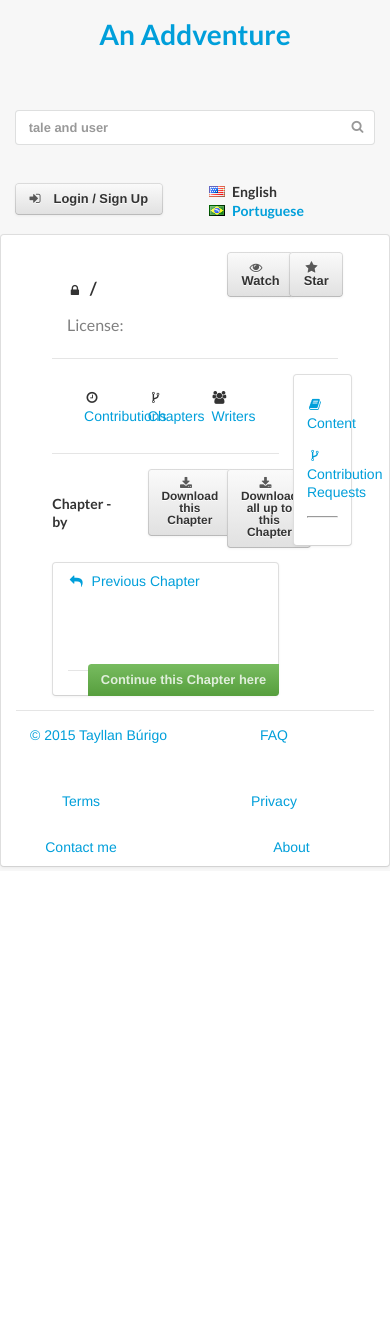
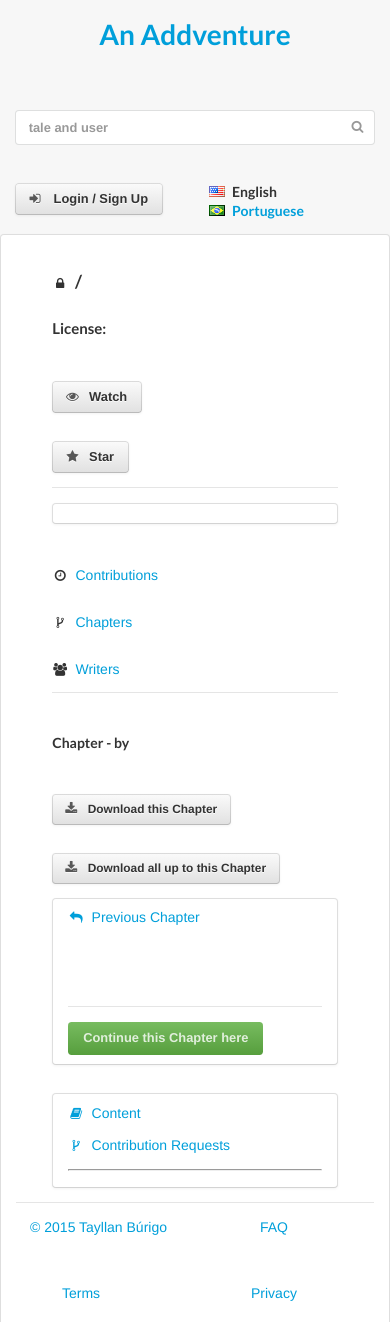
Before and after one commit to tayllan/anaddventure, a Flask app: template site/templates/tale.html in a window 390 px wide. Shown: the top 1322 px of the page. Before the commit the page ends 868 px from the top, so only its background shows below. Run offline with Flask 2, Linux system fonts and the light colour scheme; the template is opened without the code that fills it, so the values that code supplies are empty; some libraries are stand-ins or nearby versions.

Commit message:
Fixed more of the design for mobile

```diff
--- a/site/templates/fragment/tale_upper_bar.html
+++ b/site/templates/fragment/tale_upper_bar.html
@@ -1,6 +1,5 @@
-<div class="upper-bar ui header center aligned">
-	<div class="ui two column grid">
-		<div class="nine wide column">
+<div class="ui stackable three column grid">
+	<div class="ten wide column">
 		<h3>
 			{% if tale.category == 1 %}
 				<i class="book icon"></i>
@@ -21,11 +20,11 @@
 		</h3>
 	</div>
 
-		<div class="seven wide column">
-			<div class="ui two column grid">
+	<div class="column">
+		<div class="ui stackable two column grid">
 			<div class="column">
 				{% if this_user_is_following is sameas true %}
-						<form action="/unfollow/{{tale.id}}/" method="post" class="form-unfollow">
+					<form action="/unfollow/{{tale.id}}/" method="post" class="form-unfollow" style="display: inline">
 						<input type="hidden" name="_csrf_token" value="{{_csrf_token()}}">
 						<button type="submit" class="ui button">
 							<i class="unhide icon"></i>
@@ -33,7 +32,7 @@
 						</button>
 					</form>
 				{% else %}
-						<form action="/follow/{{tale.id}}/" method="post" class="form-follow">
+					<form action="/follow/{{tale.id}}/" method="post" class="form-follow" style="display: inline">
 						<input type="hidden" name="_csrf_token" value="{{_csrf_token()}}">
 						<button type="submit" class="ui button">
 							<i class="unhide icon"></i>
@@ -45,7 +44,7 @@
 
 			<div class="column">
 				{% if this_user_gave_star is sameas true %}
-						<form action="/unstar/{{tale.id}}/" method="post" class="form-unstar">
+					<form action="/unstar/{{tale.id}}/" method="post" class="form-unstar" style="display: inline">
 						<input type="hidden" name="_csrf_token" value="{{_csrf_token()}}">
 						<button type="submit" class="ui button">
 							<i class="star icon"></i>
@@ -53,7 +52,7 @@
 						</button>
 					</form>
 				{% else %}
-						<form action="/star/{{tale.id}}/" method="post" class="form-star">
+					<form action="/star/{{tale.id}}/" method="post" class="form-star" style="display: inline">
 						<input type="hidden" name="_csrf_token" value="{{_csrf_token()}}">
 						<button type="submit" class="ui button">
 							<i class="star icon"></i>
@@ -65,4 +64,3 @@
 		</div>
 	</div>
 </div>
-</div>
--- a/site/templates/tale.html
+++ b/site/templates/tale.html
@@ -11,11 +11,11 @@
 <div class="ui divider"></div>
 
 <div class="main">
-	<div class="ui two column grid">
+	<div class="ui stackable two column grid">
 		<div class="thirteen wide column justified">
-			<p>{{tale.description}}</p>
+			<p class="ui segment">{{tale.description}}</p>
 
-			<div class="options-bar ui four column grid">
+			<div class="options-bar ui stackable four column grid">
 				<div class="two wide column"></div>
 
 				<p class="column">
@@ -31,6 +31,7 @@
 						{{_('CHAPTERS')}}
 					</a>
 				</p>
+
 				<p class="column">
 					<i class="users icon"></i>
 					<a href="/contributors/{{tale.id}}">
@@ -43,7 +44,7 @@
 
 			<div class="chapter">
 				{% if tale.chapter is not none %}
-				<div class="ui two column grid">
+					<div class="ui stackable two column grid">
 						<div class="six wide column">
 							<h5>
 								{{_('CHAPTER')}} {{tale.chapter.number}}
@@ -56,7 +57,7 @@
 						</div>
 
 						<div class="ten wide column">
-						<div class="ui two column grid">
+							<div class="ui stackable two column grid">
 								<div class="column">
 									<form action="/download_chapter/{{tale.chapter.id}}/" method="post">
 										<input type="hidden" name="_csrf_token" value="{{_csrf_token()}}">
@@ -104,13 +105,13 @@
 									<a href="/tale/{{tale.id}}/{{next_chapter.id}}"><i class="arrow circle outline right icon"></i>{{next_chapter.title}}</a>
 								</p>
 							{% endfor %}
-					</div>
 
-					<p class="ui green bottom right attached label">
+							<p class="ui green label">
 								<a href="/contribute/{{tale.id}}/{{tale.chapter.id}}">
 									{{_('CONTINUE_CHAPTER')}}
 								</a>
 							</p>
+						</div>
 					</div>
 				{% else %}
 					{% if user_logged_id == creator.id %}
@@ -129,8 +130,10 @@
 			</div>
 		</div>
 
-		<div class="three wide column ui segment">
+		<div class="three wide column">
+			<div class="ui segment">
 				{% include "fragment/tale_right_bar.html" %}
+			</div>
 		</div>
 	</div>
 </div>
```
Also changed, not shown: site/templates/branches.html (+6 -4 lines), site/templates/contribution_requests.html (+5 -3 lines), site/templates/contributors.html (+6 -4 lines), site/templates/settings.html (+5 -9 lines). Lines whose indentation alone changed are shown as unchanged.
